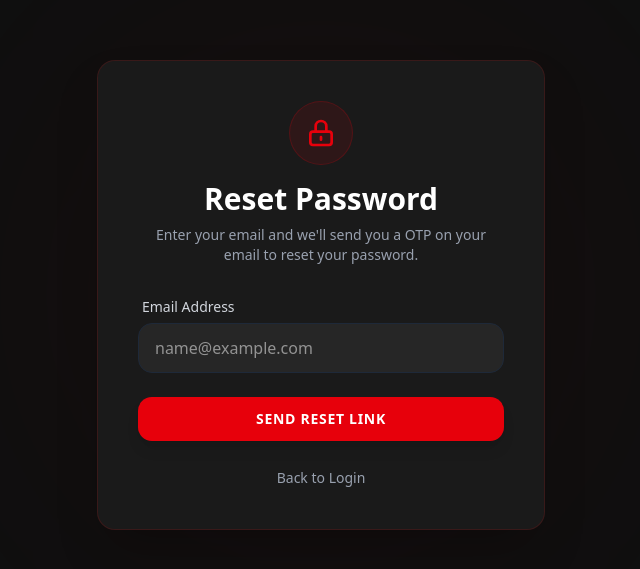
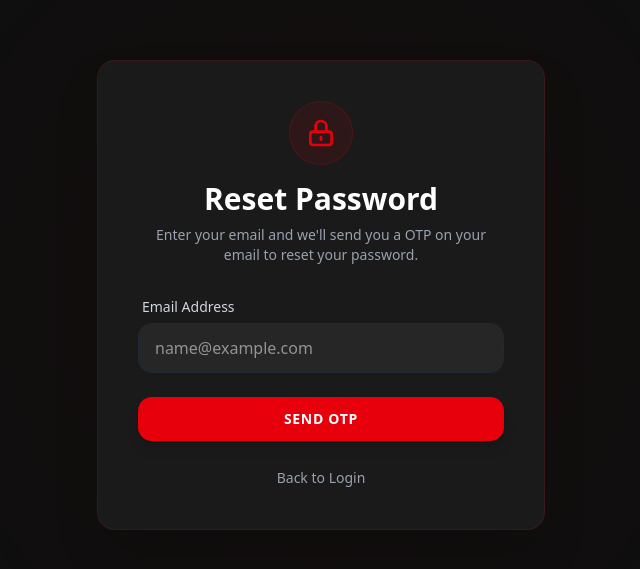
Before and after one commit to Foridul35962/TourGenie__client-side, a Next.js app: page /forgetPass in a window 1280 px wide. Shown: the part 105-674 px from the top of the page, without its empty margins (319-959 px from the left). Built offline with nearby package versions, Linux system fonts and the light colour scheme; no server answers.

Commit message:
feat: reset password

```diff
--- a/src/app/(public)/forgetPass/page.tsx
+++ b/src/app/(public)/forgetPass/page.tsx
@@ -1,28 +1,21 @@
+"use client"
+
 import ForgetPassForm from '@/components/auth/ForgetPassForm';
+import ResetPass from '@/components/auth/ResetPass';
+import VerifyEmail from '@/components/auth/VerifyEmail';
+import { useState } from 'react';
 
 const FogetPassPage = () => {
+  const [email, setEmail] = useState<string>('')
+  const [verified, setVerified] = useState<boolean>(false)
   return (
-    <div className="min-h-screen flex items-center justify-center bg-[#0f0f0f] relative overflow-hidden px-4">
-      {/* Background Red Glow */}
-      <div className="absolute w-80 h-80 bg-red-600 rounded-full blur-[140px] opacity-10 top-1/2 left-1/2 -translate-x-1/2 -translate-y-1/2 pointer-events-none"></div>
-
-      <div className="max-w-md w-full bg-[#1a1a1a] p-10 rounded-2xl border border-red-900/30 shadow-2xl z-10">
-        <div className="text-center">
-          <div className="inline-flex items-center justify-center w-16 h-16 bg-red-600/10 rounded-full mb-4 border border-red-600/20">
-             {/* Simple Lock Icon or Key Icon */}
-             <svg xmlns="http://www.w3.org/2000/svg" className="h-8 w-8 text-red-600" fill="none" viewBox="0 0 24 24" stroke="currentColor">
-                <path strokeLinecap="round" strokeLinejoin="round" strokeWidth={2} d="M12 15v2m-6 4h12a2 2 0 002-2v-6a2 2 0 00-2-2H6a2 2 0 00-2 2v6a2 2 0 002 2zm10-10V7a4 4 0 00-8 0v4h8z" />
-             </svg>
-          </div>
-          <h2 className="text-3xl font-extrabold text-white">Reset Password</h2>
-          <p className="mt-2 text-sm text-gray-400">
-            Enter your email and we'll send you a OTP on your email to reset your password.
-          </p>
-        </div>
-
-        <ForgetPassForm />
-      </div>
-    </div>
+    <>
+      {
+        !email ? <ForgetPassForm setEmail={setEmail} /> : !verified ?
+          <VerifyEmail email={email} type='forgetPass' setVerified={setVerified} /> :
+          <ResetPass email={email} />
+      }
+    </>
   );
 };
 
--- a/src/components/auth/ForgetPassForm.tsx
+++ b/src/components/auth/ForgetPassForm.tsx
@@ -1,58 +1,80 @@
-// components/ForgetPassForm.tsx
 "use client";
 
-import React, { useState, FormEvent } from 'react';
-// import axios from 'axios';
 import Link from 'next/link';
+import { useDispatch, useSelector } from 'react-redux';
+import { AppDispatch, RootState } from '@/store/store';
+import { SubmitHandler, useForm } from 'react-hook-form';
+import { forgetPass } from '@/store/slice/authSlice';
+import { toast } from 'react-toastify';
 
-const ForgetPassForm = () => {
-  const [email, setEmail] = useState<string>('');
-  const [loading, setLoading] = useState<boolean>(false);
-  const [message, setMessage] = useState<string | null>(null);
+type formPassInput = {
+  email: string
+}
 
-  const handleSubmit = async (e: FormEvent<HTMLFormElement>) => {
-    e.preventDefault();
-    setLoading(true);
-    setMessage(null);
+const ForgetPassForm = ({ setEmail }: { setEmail: React.Dispatch<React.SetStateAction<string>> }) => {
+  const { authLoading } = useSelector((state: RootState) => state.auth)
+  const dispatch = useDispatch<AppDispatch>()
+  const {
+    register,
+    handleSubmit,
+    formState: { errors }
+  } = useForm<formPassInput>({
+    defaultValues: {
+      email: ""
+    }
+  })
 
-    // try {
-    //   await axios.post('/api/auth/forget-password', { email });
-    //   setMessage("Reset link sent to your email!");
-    // } catch (err: any) {
-    //   setMessage("User not found or something went wrong.");
-    // } finally {
-    //   setLoading(false);
-    // }
+  const handleOnSubmit: SubmitHandler<formPassInput> = async (data) => {
+    try {
+      await dispatch(forgetPass(data)).unwrap()
+      setEmail(data.email)
+    } catch (error: any) {
+      toast.error(error.message)
+    }
   };
 
   return (
-    <form className="mt-8 space-y-6" onSubmit={handleSubmit}>
+    <div className="min-h-screen flex items-center justify-center bg-[#0f0f0f] relative overflow-hidden px-4">
+      <div className="absolute w-80 h-80 bg-red-600 rounded-full blur-[140px] opacity-10 top-1/2 left-1/2 -translate-x-1/2 -translate-y-1/2 pointer-events-none"></div>
+
+      <div className="max-w-md w-full bg-[#1a1a1a] p-10 rounded-2xl border border-red-900/30 shadow-2xl z-10">
+        <div className="text-center">
+          <div className="inline-flex items-center justify-center w-16 h-16 bg-red-600/10 rounded-full mb-4 border border-red-600/20">
+            <svg xmlns="http://www.w3.org/2000/svg" className="h-8 w-8 text-red-600" fill="none" viewBox="0 0 24 24" stroke="currentColor">
+              <path strokeLinecap="round" strokeLinejoin="round" strokeWidth={2} d="M12 15v2m-6 4h12a2 2 0 002-2v-6a2 2 0 00-2-2H6a2 2 0 00-2 2v6a2 2 0 002 2zm10-10V7a4 4 0 00-8 0v4h8z" />
+            </svg>
+          </div>
+          <h2 className="text-3xl font-extrabold text-white">Reset Password</h2>
+          <p className="mt-2 text-sm text-gray-400">
+            Enter your email and we'll send you a OTP on your email to reset your password.
+          </p>
+        </div>
+        <form className="mt-8 space-y-6" onSubmit={handleSubmit(handleOnSubmit)}>
           <div>
             <label className="block text-sm font-medium text-gray-300 mb-1.5 ml-1">
               Email Address
             </label>
             <input
               type="email"
-          required
-          value={email}
-          onChange={(e) => setEmail(e.target.value)}
+              {
+              ...register('email', {
+                required: 'Email is required'
+              })
+              }
               className="w-full px-4 py-3 bg-[#262626] border border-gray-800 text-white rounded-xl focus:ring-2 focus:ring-red-600 outline-none transition-all"
               placeholder="name@example.com"
             />
+            {errors.email?.message && (
+              <div className="text-red-600">{errors.email.message}</div>
+            )}
           </div>
-
-      {message && (
-        <p className={`text-sm text-center ${message.includes('sent') ? 'text-green-500' : 'text-red-500'}`}>
-          {message}
-        </p>
-      )}
 
           <button
             type="submit"
-        disabled={loading}
-        className="w-full py-3 bg-red-600 hover:bg-red-700 text-white font-bold rounded-xl shadow-lg transition-all active:scale-95 disabled:opacity-50 uppercase tracking-wider text-sm"
+            disabled={!!authLoading}
+            className="w-full py-3 cursor-pointer bg-red-600 hover:bg-red-700 text-white font-bold rounded-xl shadow-lg transition-all active:scale-95 disabled:opacity-50 uppercase tracking-wider text-sm"
           >
-        {loading ? 'Sending...' : 'Send Reset Link'}
+            {authLoading ? 'Sending...' : 'Send Otp'}
           </button>
 
           <div className="text-center">
@@ -61,6 +83,8 @@ const ForgetPassForm = () => {
             </Link>
           </div>
         </form>
+      </div>
+    </div>
   );
 };
 
--- /dev/null
+++ b/src/components/auth/ResetPass.tsx
@@ -0,0 +1,125 @@
+"use client"
+
+import { resetPassSchema } from '@/schemas/resetPassSchema'
+import { resetPass } from '@/store/slice/authSlice'
+import { AppDispatch, RootState } from '@/store/store'
+import { zodResolver } from '@hookform/resolvers/zod'
+import { Circle, CircleCheckBig } from 'lucide-react'
+import { useRouter } from 'next/navigation'
+import { SubmitHandler, useForm } from 'react-hook-form'
+import { useDispatch, useSelector } from 'react-redux'
+import { toast } from 'react-toastify'
+import { z } from 'zod'
+
+const ResetPass = ({ email }: { email: string }) => {
+    const { authLoading } = useSelector((state: RootState) => state.auth)
+    const dispatch = useDispatch<AppDispatch>()
+    const router = useRouter()
+
+    type verifiType = z.infer<typeof resetPassSchema>
+    const {
+        register,
+        watch,
+        formState: { errors },
+        handleSubmit,
+        reset
+    } = useForm<verifiType>({
+        resolver: zodResolver(resetPassSchema),
+        defaultValues: {
+            password: ''
+        }
+    })
+
+    const passwordValue = watch("password", "");
+    const alphabetValidate = /[a-zA-Z]/.test(passwordValue);
+    const numberValidate = /\d/.test(passwordValue);
+    const lengthValidate = passwordValue.length >= 8;
+
+    const handleOnSubmit: SubmitHandler<verifiType> = async (data) => {
+        try {
+            await dispatch(resetPass({ email, password: data.password })).unwrap()
+            reset()
+            toast.success('password reset successfully')
+            router.push('/login')
+        } catch (error: any) {
+            toast.error(error.message)
+        }
+    }
+
+    return (
+        <div className='min-h-screen w-full flex items-center justify-center bg-[#0f0f0f] relative overflow-hidden px-4'>
+            {/* Background Red Glows */}
+            <div className="absolute w-80 h-80 bg-red-600 rounded-full blur-[140px] opacity-10 top-1/2 left-1/2 -translate-x-1/2 -translate-y-1/2 pointer-events-none"></div>
+
+            <div className="max-w-md w-full bg-[#1a1a1a] p-10 rounded-2xl border border-red-900/30 shadow-2xl z-10 relative">
+                <div className="text-center">
+                    <h2 className="text-4xl font-extrabold text-white tracking-tight">
+                        Update <span className="text-red-600">Access</span>
+                    </h2>
+                    <p className="mt-2 text-sm text-gray-400">
+                        Secure your account with a new password
+                    </p>
+                </div>
+
+                <form className="mt-8 space-y-5" onSubmit={handleSubmit(handleOnSubmit)}>
+                    <div className="space-y-4">
+                        <div>
+                            <label className="block text-sm font-medium text-gray-300 mb-1.5 ml-1">
+                                New Password
+                            </label>
+                            <input
+                                type="password"
+                                {...register("password")}
+                                className="w-full px-4 py-3 bg-[#262626] border border-gray-800 text-white rounded-xl focus:ring-2 focus:ring-red-600 outline-none transition-all"
+                                placeholder="••••••••"
+                            />
+                            {errors.password?.message && (
+                                <div className="text-red-600 text-xs mt-1 ml-1">{errors.password.message}</div>
+                            )}
+                        </div>
+
+                        {/* password validation */}
+                        <div className="flex gap-1 flex-col *:flex *:gap-1 *:items-center">
+                            <div className={alphabetValidate ? "text-green-600" : "text-gray-500"}>
+                                {alphabetValidate ? (
+                                    <CircleCheckBig className="size-4" />
+                                ) : (
+                                    <Circle className="size-4" />
+                                )}
+                                <p>At least one Alphabet</p>
+                            </div>
+
+                            <div className={numberValidate ? "text-green-600" : "text-gray-500"}>
+                                {numberValidate ? (
+                                    <CircleCheckBig className="size-4" />
+                                ) : (
+                                    <Circle className="size-4" />
+                                )}
+                                <p>At least one number</p>
+                            </div>
+
+                            <div className={lengthValidate ? "text-green-600" : "text-gray-500"}>
+                                {lengthValidate ? (
+                                    <CircleCheckBig className="size-4" />
+                                ) : (
+                                    <Circle className="size-4" />
+                                )}
+                                <p>Minimum length 8 characters</p>
+                            </div>
+                        </div>
+                    </div>
+
+                    <button
+                        type="submit"
+                        disabled={!!authLoading}
+                        className="relative w-full py-3 px-4 cursor-pointer bg-red-600 hover:bg-red-700 disabled:bg-red-800 disabled:cursor-not-allowed text-white font-bold rounded-xl shadow-lg shadow-red-900/20 transform active:scale-95 transition-all duration-200 uppercase tracking-wider text-sm flex items-center justify-center min-h-12 mt-6"
+                    >
+                        {authLoading ? "Updating..." : "Confirm New Password"}
+                    </button>
+                </form>
+            </div>
+        </div>
+    )
+}
+
+export default ResetPass
--- a/src/components/auth/VerifyEmail.tsx
+++ b/src/components/auth/VerifyEmail.tsx
@@ -5,9 +5,15 @@ import { useRouter } from 'next/navigation';
 import { useDispatch, useSelector } from 'react-redux';
 import { AppDispatch, RootState } from '@/store/store';
 import { toast } from 'react-toastify';
-import { resendOTP, verifyRegi } from '@/store/slice/authSlice';
+import { resendOTP, verifyPass, verifyRegi } from '@/store/slice/authSlice';
 
-const VerifyEmail = ({ email, type }: { email: string, type: 'register' | 'forgetPass' }) => {
+interface VerifyEmailType {
+    email: string,
+    type: 'register' | 'forgetPass',
+    setVerified?: React.Dispatch<React.SetStateAction<boolean>>
+}
+
+const VerifyEmail = ({ email, type, setVerified }: VerifyEmailType) => {
     const router = useRouter();
     const { authLoading } = useSelector((state: RootState) => state.auth)
     const dispatch = useDispatch<AppDispatch>()
@@ -58,9 +64,16 @@ const VerifyEmail = ({ email, type }: { email: string, type: 'register' | 'forge
             return;
         }
         try {
-            await dispatch(verifyRegi({ email, otp: otpCode })).unwrap()
-            toast.success('Registration successful')
-            router.push('/login')
+            if (type === 'register') {
+                await dispatch(verifyRegi({ email, otp: otpCode })).unwrap()
+                toast.success('Registration successful')
+                router.push('/login')
+            } else if (type === 'forgetPass') {
+                await dispatch(verifyPass({ email, otp: otpCode })).unwrap()
+                if (setVerified !== undefined) {
+                    setVerified(true)
+                }
+            }
         } catch (err: any) {
             toast.error(err.message || "Invalid OTP")
         }
--- /dev/null
+++ b/src/schemas/resetPassSchema.ts
@@ -0,0 +1,6 @@
+import {z} from 'zod'
+import { passwordValidation } from './signUpSchema'
+
+export const resetPassSchema = z.object({
+    password: passwordValidation
+})
```
Also changed, not shown: src/store/slice/authSlice.ts (+17 -3 lines). Lines whose indentation alone changed are shown as unchanged.
